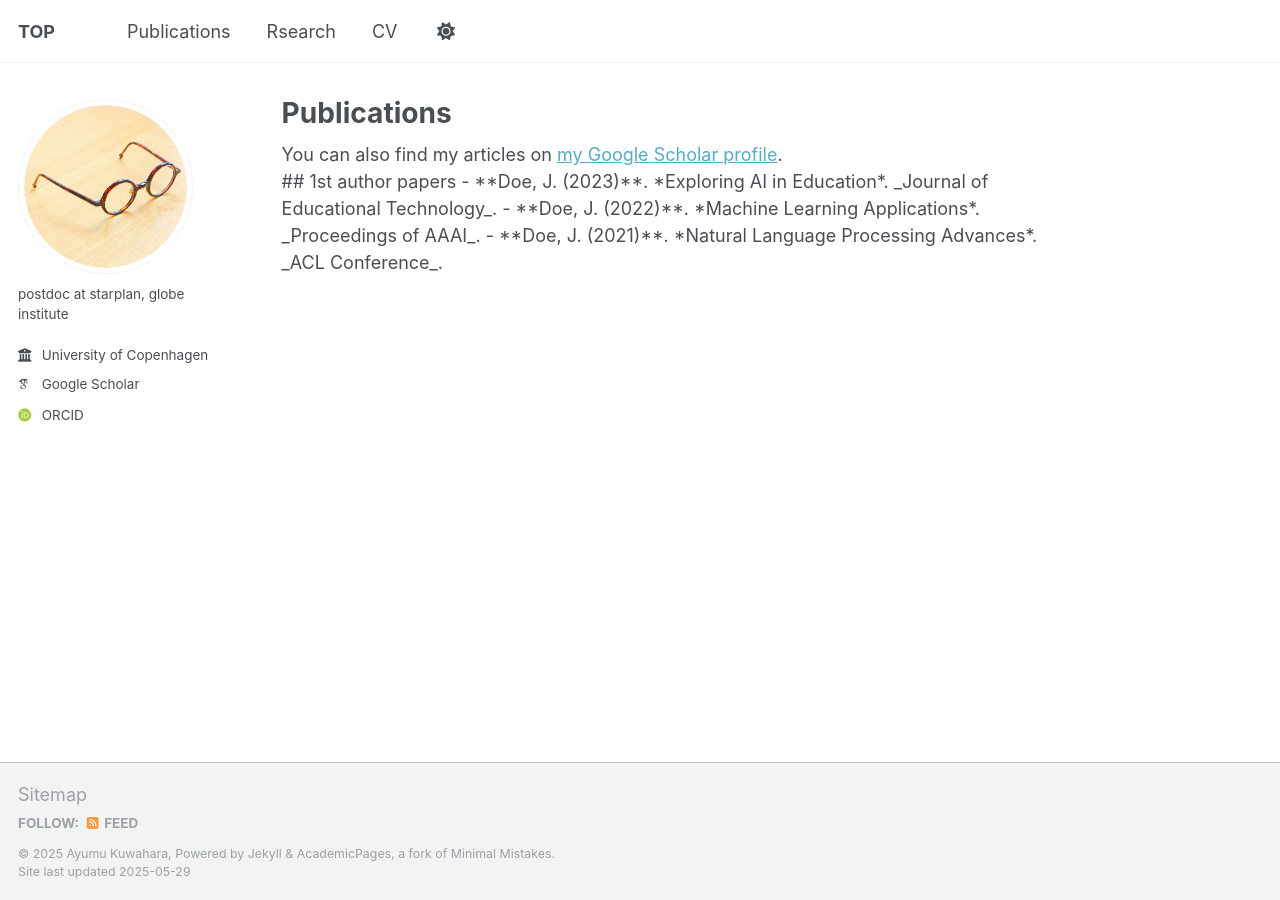
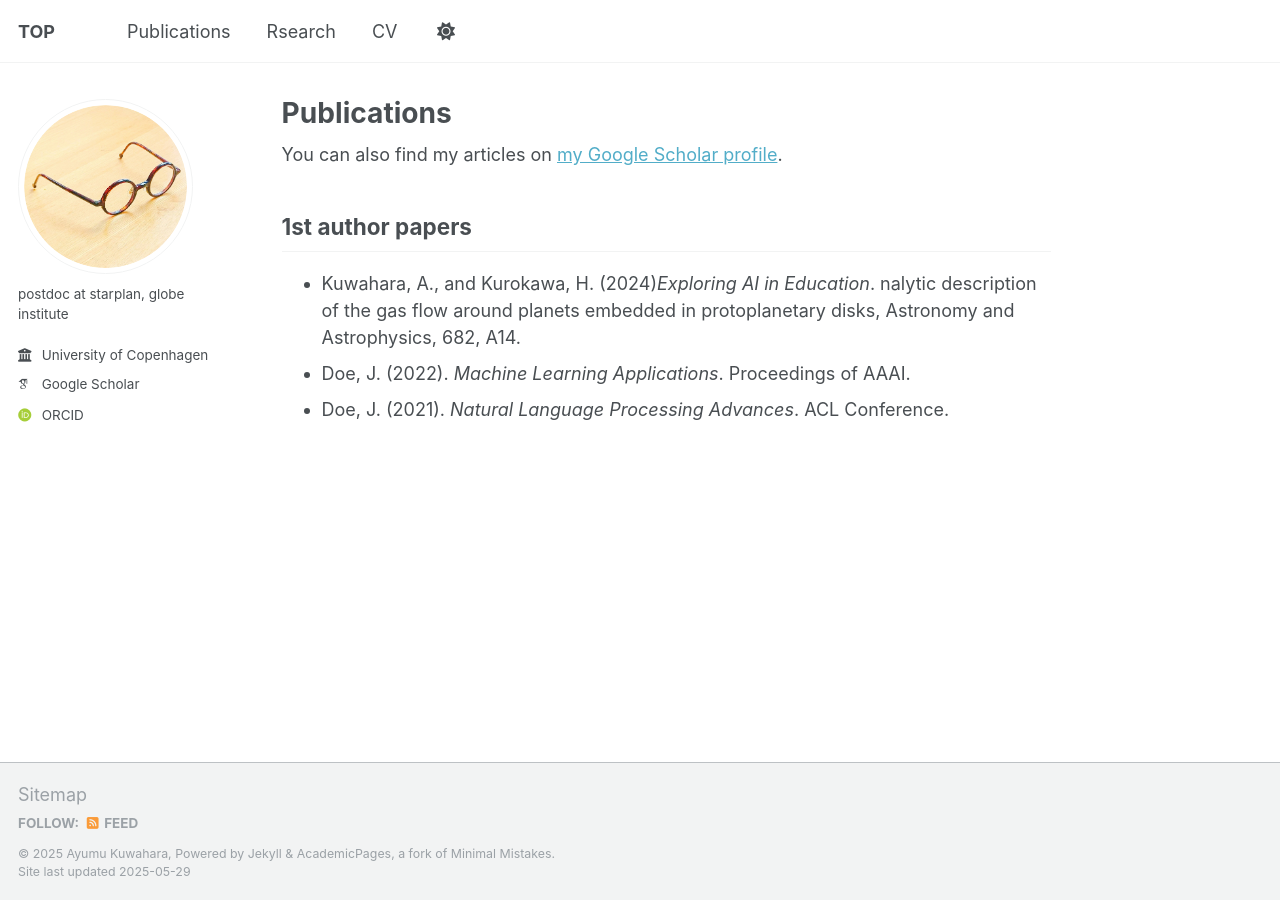
Before and after one commit to AyumuKuwahara/ayumukuwahara.github.io, a Jekyll site: the page built from _pages/publications.html, in a window 1280 px wide. Built offline with Jekyll 4.4.1, drawn with Linux system fonts in a browser that asks for light colours; some web fonts are replaced.

Commit message:
Update publications.html

```diff
--- a/_pages/publications.html
+++ b/_pages/publications.html
@@ -8,12 +8,13 @@ author_profile: true
   <div class="wordwrap">You can also find my articles on <a href="{{site.author.googlescholar}}">my Google Scholar profile</a>.</div>
 {% endif %}
 
-## 1st author papers
+<h2>1st author papers</h2>
 
-- **Doe, J. (2023)**. *Exploring AI in Education*. _Journal of Educational Technology_.
-- **Doe, J. (2022)**. *Machine Learning Applications*. _Proceedings of AAAI_.
-- **Doe, J. (2021)**. *Natural Language Processing Advances*. _ACL Conference_.
-
+<ul>
+  <li>Kuwahara, A., and Kurokawa, H. (2024)<em>Exploring AI in Education</em>. nalytic description of the gas flow around planets embedded in protoplanetary disks, Astronomy and Astrophysics, 682, A14.</li>
+  <li>Doe, J. (2022). <em>Machine Learning Applications</em>. Proceedings of AAAI.</li>
+  <li>Doe, J. (2021). <em>Natural Language Processing Advances</em>. ACL Conference.</li>
+</ul>
 
 <!--
 ---
```
